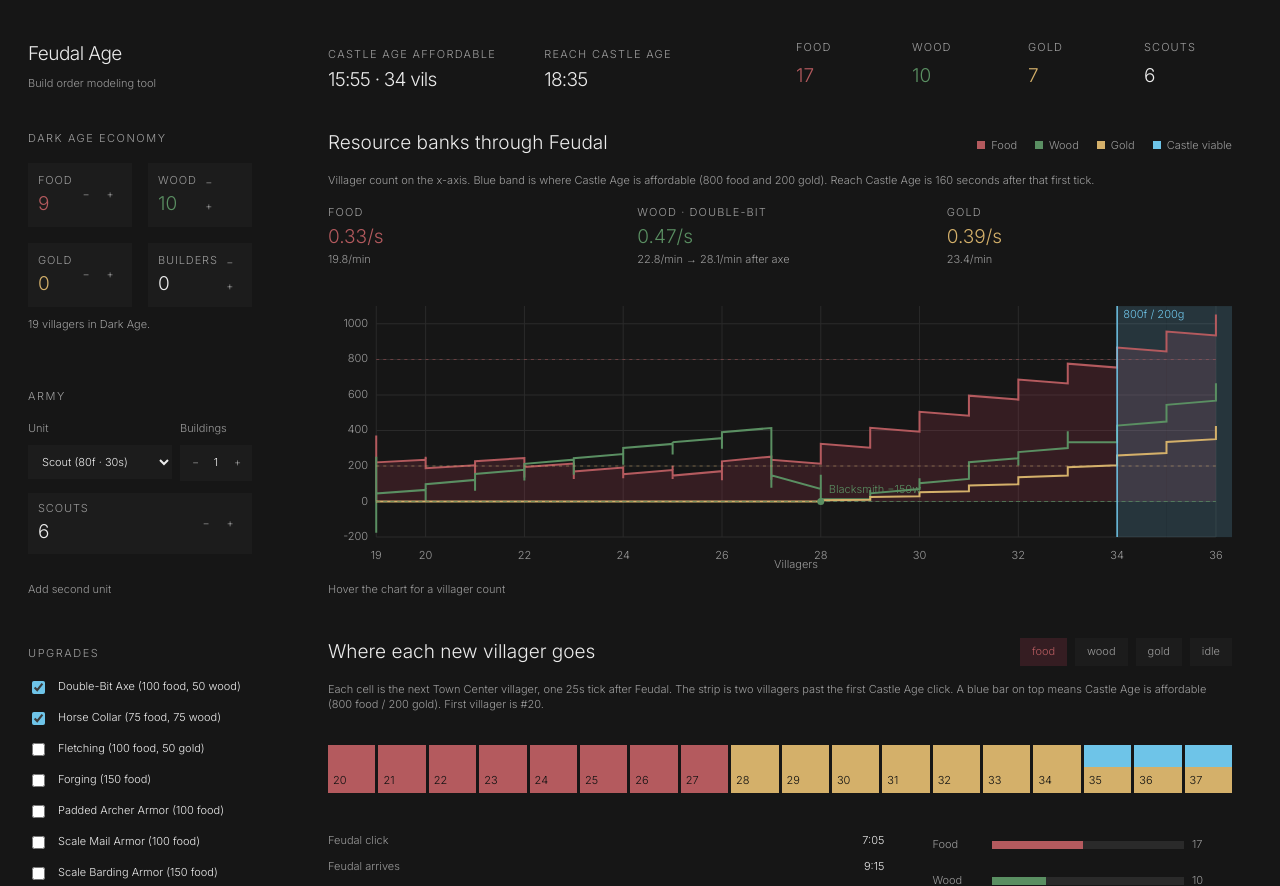
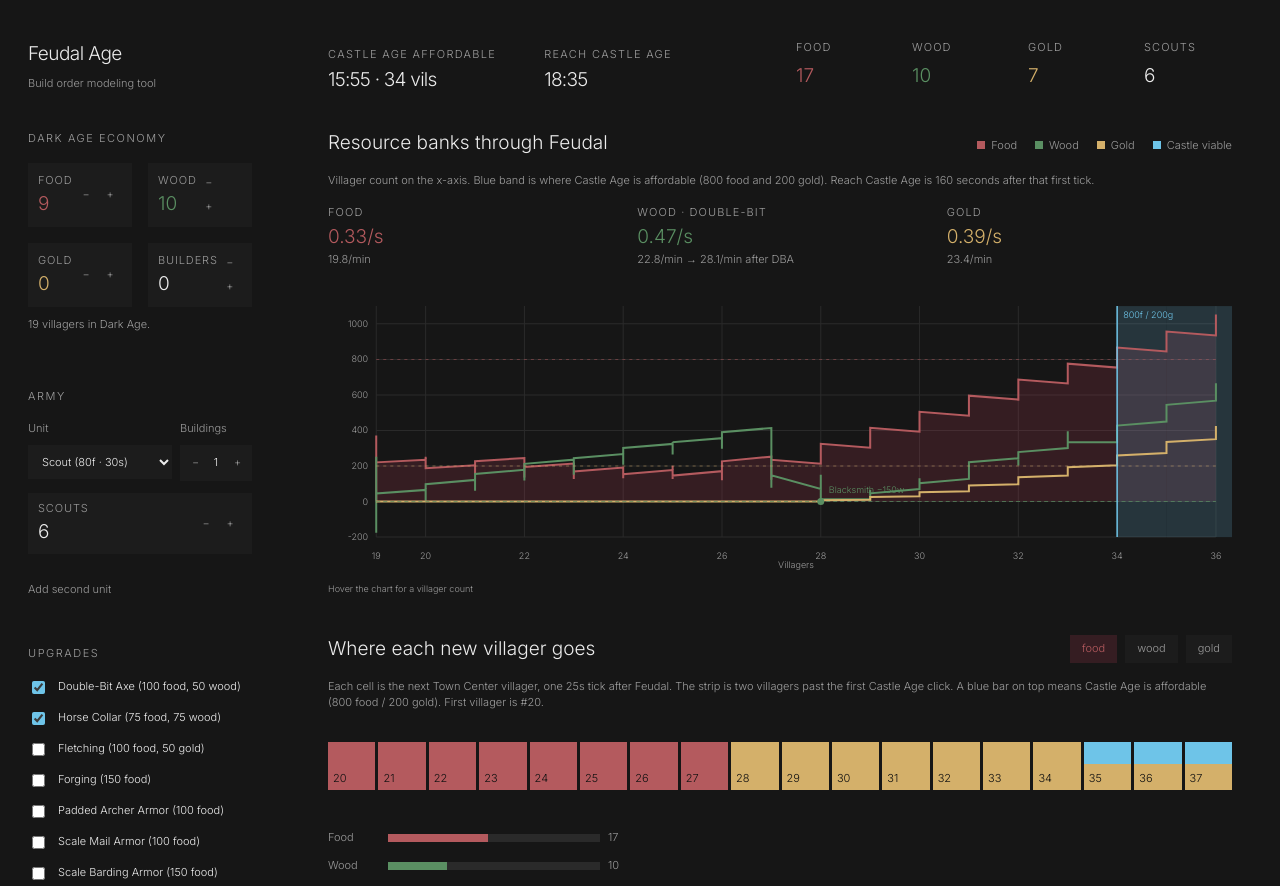
Before and after one commit to aiklde/feudalage, a React (Vite) app: page / in a window 1280 px wide. Shown: the top 886 px of the page. Built offline with nearby package versions, Linux system fonts and the light colour scheme.

Commit message:
Remove the event log, shrink chart labels, and drop idle from the painter.
Co-authored-by: Cursor <cursoragent@cursor.com>

```diff
--- a/src/App.tsx
+++ b/src/App.tsx
@@ -22,7 +22,7 @@ import {
   type UnitId,
 } from "./model";
 
-const JOBS: Job[] = ["food", "wood", "gold", "idle"];
+const JOBS: Job[] = ["food", "wood", "gold"];
 
 function Stepper({
   label,
@@ -378,7 +378,7 @@ export function App() {
               <strong>{(input.doubleBit ? GATHER_RATES.woodAxe : GATHER_RATES.wood).toFixed(2)}/s</strong>
               <em>
                 {(GATHER_RATES.wood * 60).toFixed(1)}/min
-                {input.doubleBit ? ` → ${(GATHER_RATES.woodAxe * 60).toFixed(1)}/min after axe` : ""}
+                {input.doubleBit ? ` → ${(GATHER_RATES.woodAxe * 60).toFixed(1)}/min after DBA` : ""}
               </em>
             </div>
             <div>
@@ -453,24 +453,16 @@ export function App() {
           </div>
         </section>
 
-        <section className="notes">
-          <ul className="note-list">
-            {result.milestones.map((m) => (
-              <li key={`${m.t}-${m.label}`}>
-                <span>{m.label}</span>
-                <b>{gameClock(m.t, opening)}</b>
-              </li>
-            ))}
-          </ul>
-          <div className="mix">
+        <section className="mix">
           <Mix label="Food" color="var(--food)" n={result.final.foodVils} total={totalVils} />
           <Mix label="Wood" color="var(--wood)" n={result.final.woodVils} total={totalVils} />
           <Mix label="Gold" color="var(--gold)" n={result.final.goldVils} total={totalVils} />
-            <Mix label="Idle" color="#7a7268" n={result.final.idleVils} total={totalVils} />
+          {result.final.idleVils > 0 && (
+            <Mix label="Idle" color="var(--idle)" n={result.final.idleVils} total={totalVils} />
+          )}
           <p className="chart-caption">
             {totalVils} villagers at the end of the window. {result.vilsProduced} trained after the click.
           </p>
-          </div>
         </section>
 
         <section className="help">
--- a/src/ResourceChart.tsx
+++ b/src/ResourceChart.tsx
@@ -12,6 +12,7 @@ const AXIS = "var(--muted)";
 const GRID = "#2a2a2a";
 const INK = "var(--ink)";
 const FONT = "Inter, sans-serif";
+const LABEL = 9;
 
 function armyHover(counts: Partial<Record<UnitId, number>>): string {
   const parts = (Object.entries(counts) as [UnitId, number][])
@@ -103,7 +104,7 @@ function placeMarks(
   });
   placed.sort((a, b) => a.ax - b.ax || a.ay - b.ay);
 
-  const labelWidth = (label: string) => label.length * 6.2;
+  const labelWidth = (label: string) => label.length * 5.1;
   const minY = pad.t + 12;
   const maxY = H - pad.b - 4;
 
@@ -242,7 +243,7 @@ export function ResourceChart({
         {yTickValues.map((v) => (
           <g key={v}>
             <line x1={pad.l} x2={W - pad.r} y1={y(v)} y2={y(v)} stroke={GRID} />
-            <text x={pad.l - 8} y={y(v) + 3} textAnchor="end" fill={AXIS} fontSize="11" fontFamily={FONT} fontWeight="300">
+            <text x={pad.l - 8} y={y(v) + 3} textAnchor="end" fill={AXIS} fontSize={LABEL} fontFamily={FONT} fontWeight="300">
               {v}
             </text>
           </g>
@@ -250,7 +251,7 @@ export function ResourceChart({
         {axisPops(popMin, popMax).map((pop) => (
           <g key={`pop-${pop}`}>
             <line x1={x(pop)} x2={x(pop)} y1={pad.t} y2={H - pad.b} stroke={GRID} />
-            <text x={x(pop)} y={H - 10} textAnchor="middle" fill={AXIS} fontSize="11" fontFamily={FONT} fontWeight="300">
+            <text x={x(pop)} y={H - 10} textAnchor="middle" fill={AXIS} fontSize={LABEL} fontFamily={FONT} fontWeight="300">
               {pop}
             </text>
           </g>
@@ -282,7 +283,7 @@ export function ResourceChart({
         {viablePop !== undefined && (
           <g>
             <line x1={x(viablePop)} x2={x(viablePop)} y1={pad.t} y2={H - pad.b} stroke={SKY} strokeWidth="1.5" />
-            <text x={x(viablePop) + 6} y={pad.t + 12} fill={SKY} fontSize="11" fontFamily={FONT} fontWeight="300">
+            <text x={x(viablePop) + 6} y={pad.t + 12} fill={SKY} fontSize={LABEL} fontFamily={FONT} fontWeight="300">
               800f / 200g
             </text>
           </g>
@@ -295,7 +296,7 @@ export function ResourceChart({
               y={mark.textY}
               textAnchor={mark.anchor}
               fill={mark.color}
-              fontSize="11"
+              fontSize={LABEL}
               fontFamily={FONT}
               fontWeight="300"
             >
@@ -306,7 +307,7 @@ export function ResourceChart({
         {hover && (
           <line x1={hover.x} x2={hover.x} y1={pad.t} y2={H - pad.b} stroke={INK} strokeOpacity="0.35" />
         )}
-        <text x={(pad.l + W - pad.r) / 2} y={H - 1} textAnchor="middle" fill={AXIS} fontSize="11" fontFamily={FONT} fontWeight="300">
+        <text x={(pad.l + W - pad.r) / 2} y={H - 1} textAnchor="middle" fill={AXIS} fontSize={LABEL} fontFamily={FONT} fontWeight="300">
           Villagers
         </text>
       </svg>
--- a/src/styles.css
+++ b/src/styles.css
@@ -410,7 +410,7 @@ b {
 }
 
 .hover-readout {
-  font-size: 11px;
+  font-size: 9px;
   color: var(--muted);
   margin-top: 12px;
 }
@@ -463,10 +463,6 @@ b {
   color: var(--gold);
   background: var(--gold-dim);
 }
-.brush[data-on="true"][data-job="idle"] {
-  color: var(--ink);
-  background: #2a2a2a;
-}
 
 .strip {
   display: grid;
@@ -510,37 +506,11 @@ b {
   color: var(--muted);
 }
 
-.notes {
-  display: grid;
-  grid-template-columns: 1.3fr 0.7fr;
-  gap: 48px;
-}
-
-.note-list {
-  margin: 0;
-  padding: 0;
-  list-style: none;
-  display: flex;
-  flex-direction: column;
-  gap: 10px;
-}
-
-.note-list li {
-  display: flex;
-  justify-content: space-between;
-  gap: 16px;
-  font-size: 11px;
-  color: var(--muted);
-}
-
-.note-list b {
-  color: var(--ink);
-}
-
 .mix {
   display: grid;
   grid-template-columns: 1fr;
   gap: 12px;
+  max-width: 320px;
 }
 
 .mix-row {
```
Lines whose indentation alone changed are shown as unchanged.
